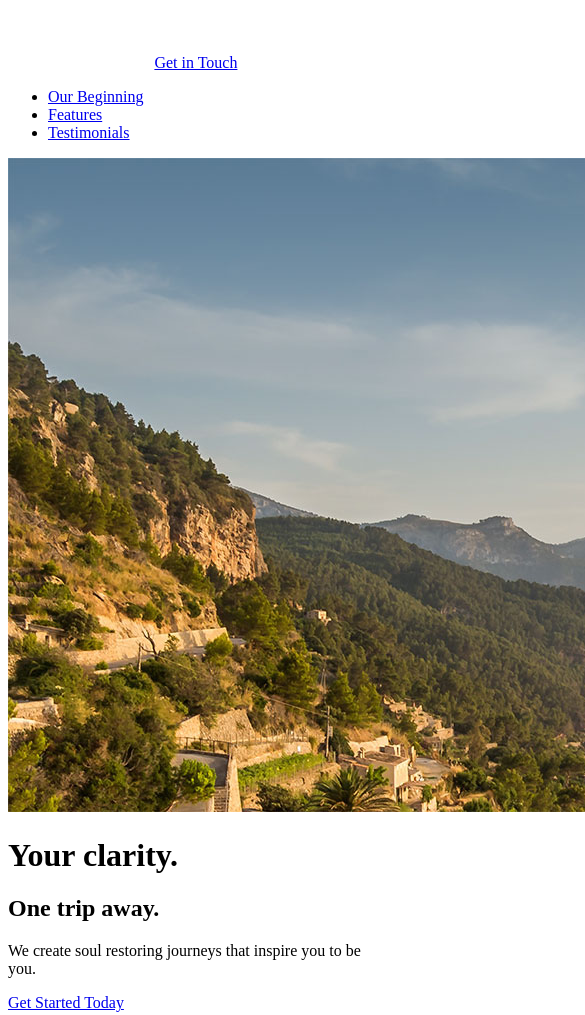
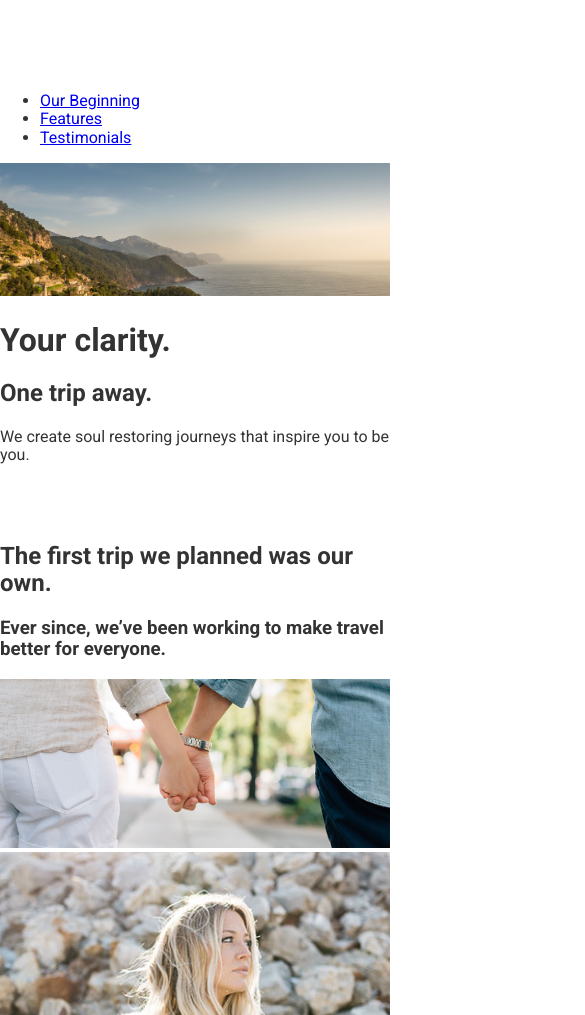
Before and after one commit to doraig/paryatati, a website: page app/index.html in a window 390 px wide. Shown: the top 1015 px of the page, 585 px wide, since content can reach past the window. Drawn offline with nearby package versions, Linux system fonts and the light colour scheme; files that its build step writes are made by us from their sources.

Commit message:
Responsive web design

```diff
--- /dev/null
+++ b/app/assets/styles/base/_global.css
@@ -0,0 +1,11 @@
+
+
+body {
+  font-family: 'Roboto', sans-serif;
+  color: #333;
+}
+
+img {
+  max-width: 100%;
+  height: auto;
+}
--- /dev/null
+++ b/app/assets/styles/base/_mixins.css
@@ -0,0 +1,18 @@
+@define-mixin atSmall {
+  @media (min-width: 530px) {
+    @mixin-content;
+  }
+}
+
+@define-mixin atMedium {
+  @media (min-width: 800px) {
+    @mixin-content;
+  }
+}
+
+
+@define-mixin atLarge {
+  @media (min-width: 1200px) {
+    @mixin-content;
+  }
+}
--- /dev/null
+++ b/app/assets/styles/base/_variables.css
@@ -0,0 +1,2 @@
+$mainColor: #2f5572;
+$mainOrange: #d59541;
--- /dev/null
+++ b/app/assets/styles/modules/_btn.css
@@ -0,0 +1,17 @@
+.btn {
+  background-color: $mainColor;
+  color: #FFF;
+  text-decoration: none;
+  padding: .75rem 1.2rem;
+  display: inline-block;
+
+
+  &--orange {
+    background-color: $mainOrange;
+  }
+
+  &--large {
+    font-size: 1.25rem;
+    padding: 1.1rem 1.9rem;
+  }
+}
--- /dev/null
+++ b/app/assets/styles/modules/_large-hero.css
@@ -0,0 +1,56 @@
+
+
+.large-hero {
+
+  position: relative;
+
+  &__text-content {
+    position: absolute;
+    top: 50%;
+    transform: translateY(-50%); /*Position element vertically relative itself*/
+    left: 0;
+    width: 100%;
+    text-align: center;
+  }
+
+  &__title {
+    font-weight: normal;
+    color: $mainColor;
+    margin: 0;
+    font-size: 1.1rem;
+
+    @mixin atSmall {
+      font-size: 2rem;
+    }
+
+    @mixin atMedium {
+      font-size: 3.2rem;
+    }
+
+    @mixin atLarge {
+      font-size: 4.8rem;
+    }
+  }
+
+  &__subtitle {
+    font-weight: normal;
+    color: $mainColor;
+    font-size: 1.1rem;
+    margin: 0;
+
+    @mixin atSmall {
+      font-size: 2.9rem;
+    }
+  }
+
+  &__description {
+    color: #FFF;
+    font-size: 1.875rem;
+    font-weight: 100;
+    text-shadow: 2px 2px 0px rgba(0, 0, 0, 0.2);
+    max-width: 30rem;
+    margin-left: auto;
+    margin-right: auto;
+  }
+
+}
--- /dev/null
+++ b/app/assets/styles/styles.css
@@ -0,0 +1,11 @@
+@import "normalize.css";
+
+@import "base/_global";
+
+@import "base/_variables";
+
+@import "base/_mixins";
+
+@import "modules/_large-hero";
+
+@import "modules/_btn";
--- a/app/index.html
+++ b/app/index.html
@@ -6,11 +6,12 @@
   <title>Clear View Escapes</title>
   <meta name="keywords" content="Travel planning, travel bundles, travel escapes, affordable travel">
   <meta name="description" content="Your clarity. One trip away. We create soul restoring journeys that inspire you to be you.">
+  <link rel="stylesheet" href="./temp/styles/styles.css" />
 </head>
 <body>
   <header>
     <img src="assets/images/icons/clear-view-escapes.svg">
-    <a href="#">Get in Touch</a>
+    <a href="#" class="btn">Get in Touch</a>
     <nav>
       <ul>
         <li><a href="#our-beginning">Our Beginning</a></li>
@@ -22,10 +23,13 @@
 
   <div class="large-hero">
     <img src="assets/images/hero--large.jpg">
-    <h1>Your clarity.</h1>
-    <h2>One trip away.</h2>
-    <p>We create soul restoring journeys that inspire you to be you.</p>
-    <p><a href="#">Get Started Today</a></p>
+    <div class="large-hero__text-content">
+    <h1 class="large-hero__title">Your clarity.</h1>
+    <h2 class="large-hero__subtitle">One trip away.</h2>
+    <p class="large-hero__description">We create soul restoring journeys that inspire you to be you.</p>
+    <p><a href="#" class="btn btn--orange btn--large">Get Started Today</a></p>
+   </div>
+
   </div>
 
   <div id="our-beginning">
@@ -81,7 +85,7 @@
   </div>
 
   <footer>
-    <p>Copyright &copy; 2016 Clear View Escapes. All rights reserved. <a href="#">Get in Touch</a></p>
+    <p>Copyright &copy; 2016 Clear View Escapes. All rights reserved. <a href="#" class="btn btn--orange">Get in Touch</a></p>
   </footer>
 </body>
 </html>
--- /dev/null
+++ b/gulpfile.js
@@ -0,0 +1,2 @@
+require('./gulp/tasks/styles');
+require('./gulp/tasks/watch');
```
Also changed, not shown: gulp/tasks/styles.js (added, +17 -0 lines), gulp/tasks/watch.js (added, +27 -0 lines), package.json (+11 -0 lines), 1 other file.
